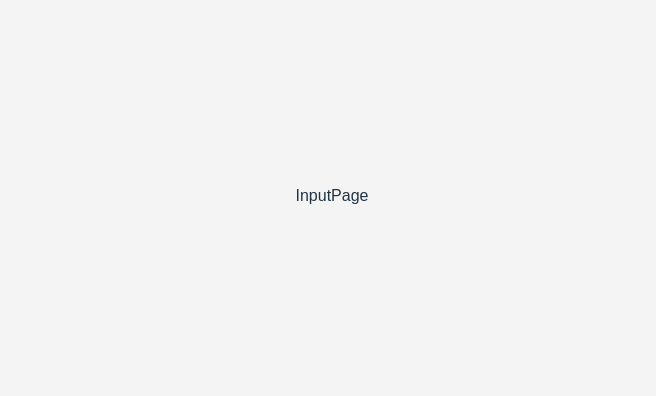
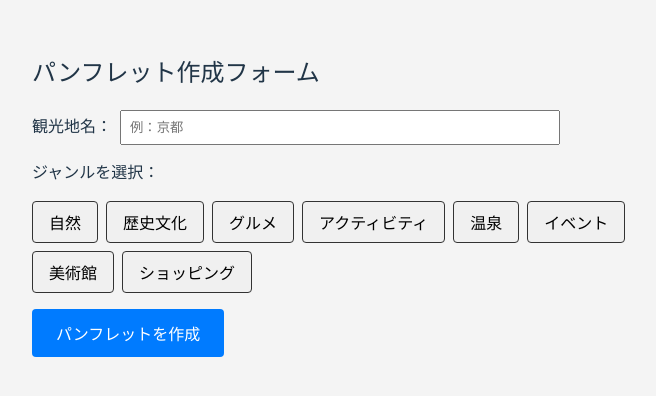
Before and after one commit to 50ki-1706/Vegapunf, a React (Vite) app in the folder frontend/: page /input in a window 1280 px wide. Shown: the part 204-600 px from the top of the page, without its empty margins (308-964 px from the left). Built offline with nearby package versions, Linux system fonts and the light colour scheme.

Commit message:
pamphlet.cssを作成 (#11)

```diff
--- a/frontend/src/InputPage.jsx
+++ b/frontend/src/InputPage.jsx
@@ -1,5 +1,142 @@
+import React, { useState } from "react";
+import axios from "axios";
+import { useNavigate } from "react-router-dom";
+
 const InputPage = () => {
-  return <div>InputPage</div>;
+  const navigate = useNavigate();
+
+  // フォームのステート
+  const [location, setLocation] = useState("");
+  const [selectedGenres, setSelectedGenres] = useState([]);
+  const [loading, setLoading] = useState(false);
+  const [error, setError] = useState(null);
+
+  // ジャンルの候補
+  const genres = ["自然", "歴史文化", "グルメ", "アクティビティ", "温泉", "イベント", "美術館", "ショッピング"];
+
+  // ジャンルボタンクリック時のトグル処理
+  const handleGenreClick = (genre) => {
+    setSelectedGenres((prev) =>
+      prev.includes(genre)
+        ? prev.filter((g) => g !== genre)
+        : [...prev, genre]
+    );
+  };
+
+  // 送信ボタン押下時
+  const handleSubmit = async () => {
+    if (!location) {
+      alert("観光地名を入力してください");
+      return;
+    }
+    if (selectedGenres.length === 0) {
+      alert("少なくとも1つのジャンルを選択してください");
+      return;
+    }
+
+    setLoading(true);
+    setError(null);
+
+    try {
+      const res = await axios.post("http://localhost:8000/create-pamphlet", {
+        location: location,
+        genres: selectedGenres,
+      });
+
+      // APIレスポンスを受け取ったらパンフレットページへ遷移
+      navigate("/pamphlet", {
+        state: {
+          pamphletData: res.data,
+        },
+      });
+    } catch (err) {
+      console.error(err);
+      setError("パンフレットの作成に失敗しました。再度お試しください。");
+    } finally {
+      setLoading(false);
+    }
+  };
+
+  // ローディング中はメッセージ表示のみ
+  if (loading) {
+    return (
+      <div style={{ textAlign: "center", marginTop: "2rem" }}>
+        <p>パンフレット作成中...</p>
+        {/* ここにスピナーなどを入れてもOK */}
+      </div>
+    );
+  }
+
+  return (
+    <div style={{ maxWidth: "600px", margin: "2rem auto", padding: "1rem" }}>
+      <h2>パンフレット作成フォーム</h2>
+
+      {/* 観光地入力 */}
+      <div style={{ marginBottom: "1rem" }}>
+        <label>
+          観光地名：
+          <input
+            type="text"
+            value={location}
+            onChange={(e) => setLocation(e.target.value)}
+            placeholder="例：京都"
+            style={{ marginLeft: "0.5rem", padding: "0.5rem", width: "70%" }}
+          />
+        </label>
+      </div>
+
+      {/* ジャンル選択 */}
+      <div style={{ marginBottom: "1rem" }}>
+        <p>ジャンルを選択：</p>
+        <div style={{ display: "flex", flexWrap: "wrap", gap: "0.5rem" }}>
+          {genres.map((g) => {
+            const isSelected = selectedGenres.includes(g);
+            return (
+              <button
+                key={g}
+                type="button"
+                onClick={() => handleGenreClick(g)}
+                style={{
+                  padding: "0.5rem 1rem",
+                  border: "1px solid #333",
+                  borderRadius: "4px",
+                  backgroundColor: isSelected ? "#4caf50" : "#f0f0f0",
+                  color: isSelected ? "#fff" : "#000",
+                  cursor: "pointer",
+                }}
+              >
+                {g}
+              </button>
+            );
+          })}
+        </div>
+      </div>
+
+      {/* エラー表示 */}
+      {error && (
+        <div style={{ color: "red", marginBottom: "1rem" }}>{error}</div>
+      )}
+
+      {/* 送信ボタン */}
+      <div>
+        <button
+          type="button"
+          onClick={handleSubmit}
+          style={{
+            padding: "0.75rem 1.5rem",
+            fontSize: "1rem",
+            backgroundColor: "#007bff",
+            color: "#fff",
+            border: "none",
+            borderRadius: "4px",
+            cursor: "pointer",
+          }}
+        >
+          パンフレットを作成
+        </button>
+      </div>
+    </div>
+  );
 };
 
 export default InputPage;
```
Also changed, not shown: frontend/src/InputPage.css (added, +143 -0 lines), frontend/src/pamphlet.css (line endings or trailing spaces).
